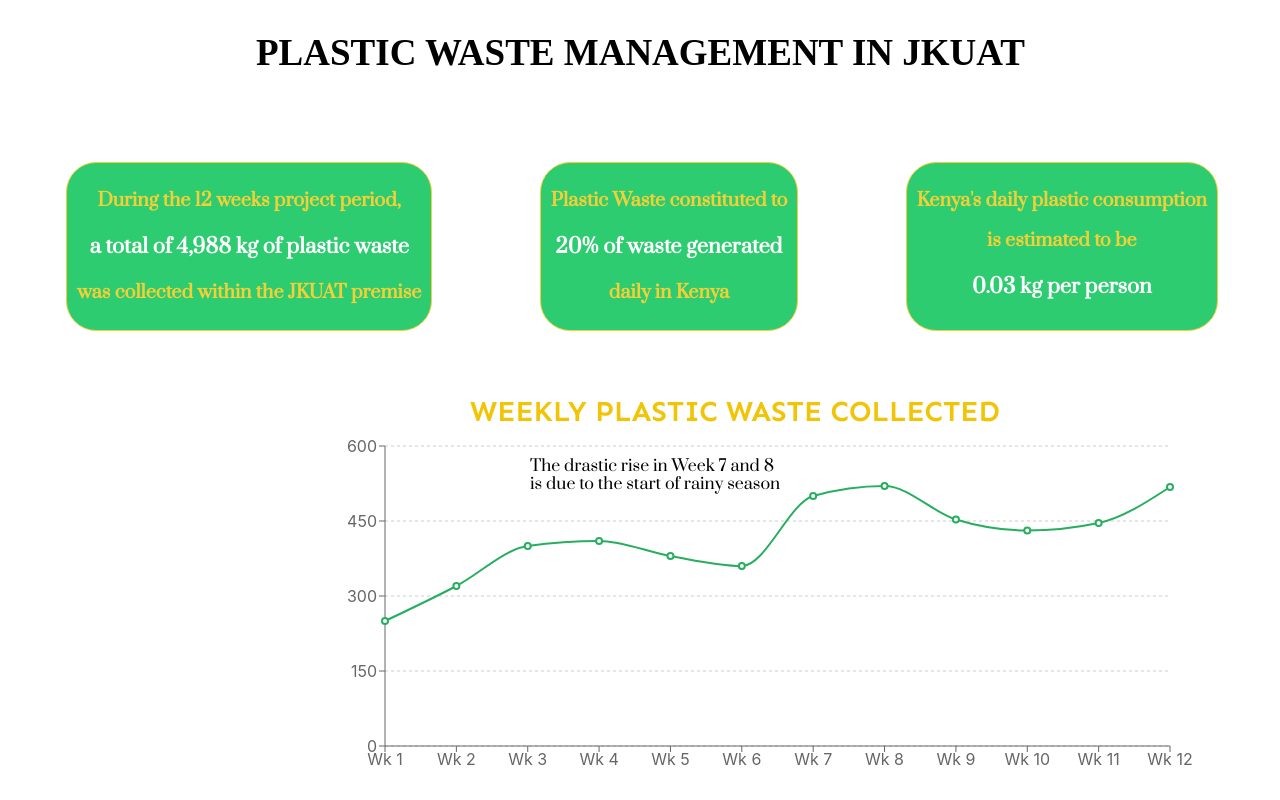
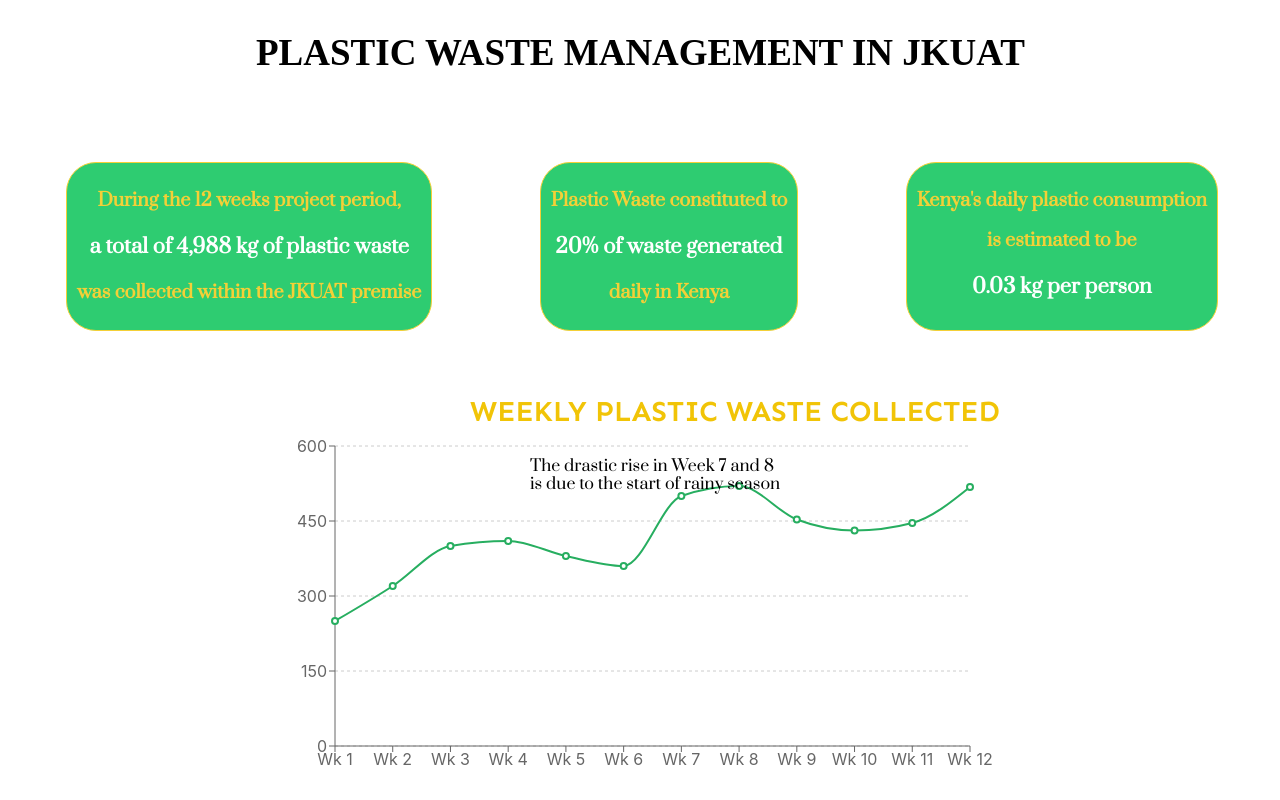
Before and after one commit to mmburu8/plastic-waste-management, a React (Create React App) app: page / in a window 1280 px wide. Built offline with nearby package versions, Linux system fonts and the light colour scheme; a web font is replaced by a local one.

Commit message:
Carbon 2

```diff
--- a/src/App.js
+++ b/src/App.js
@@ -112,8 +112,8 @@
             <h3>0.03 kg per person</h3>
           </div>
           </div>
-      <LineChart width={1200} height={400} data={data}
-    margin={{top: 65, right:30, left:325, bottom:5}}>
+      <LineChart width={1000} height={400} data={data}
+    margin={{top: 65, right:30, left:275, bottom:5}}>
       <CartesianGrid strokeDasharray="3 3" vertical={false}/>
       <XAxis dataKey="weeks"/>
       <YAxis/>
```
